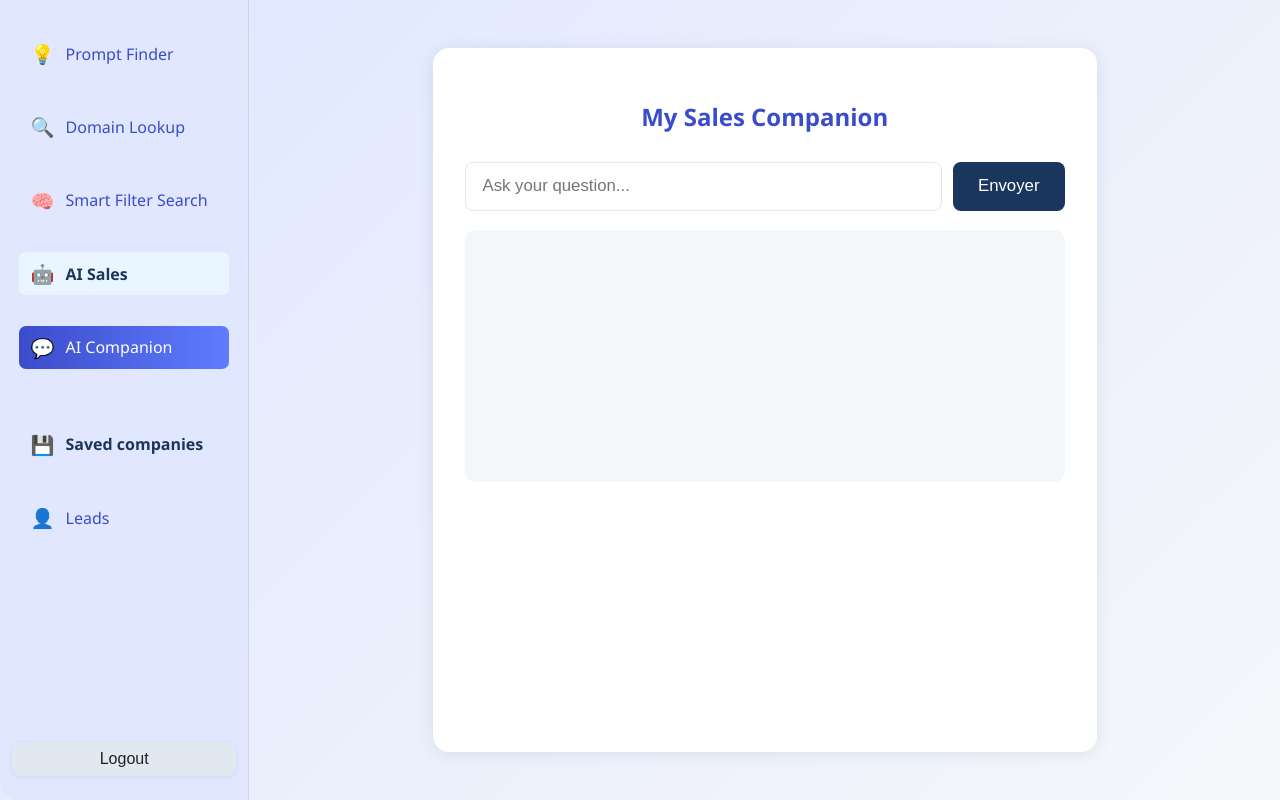
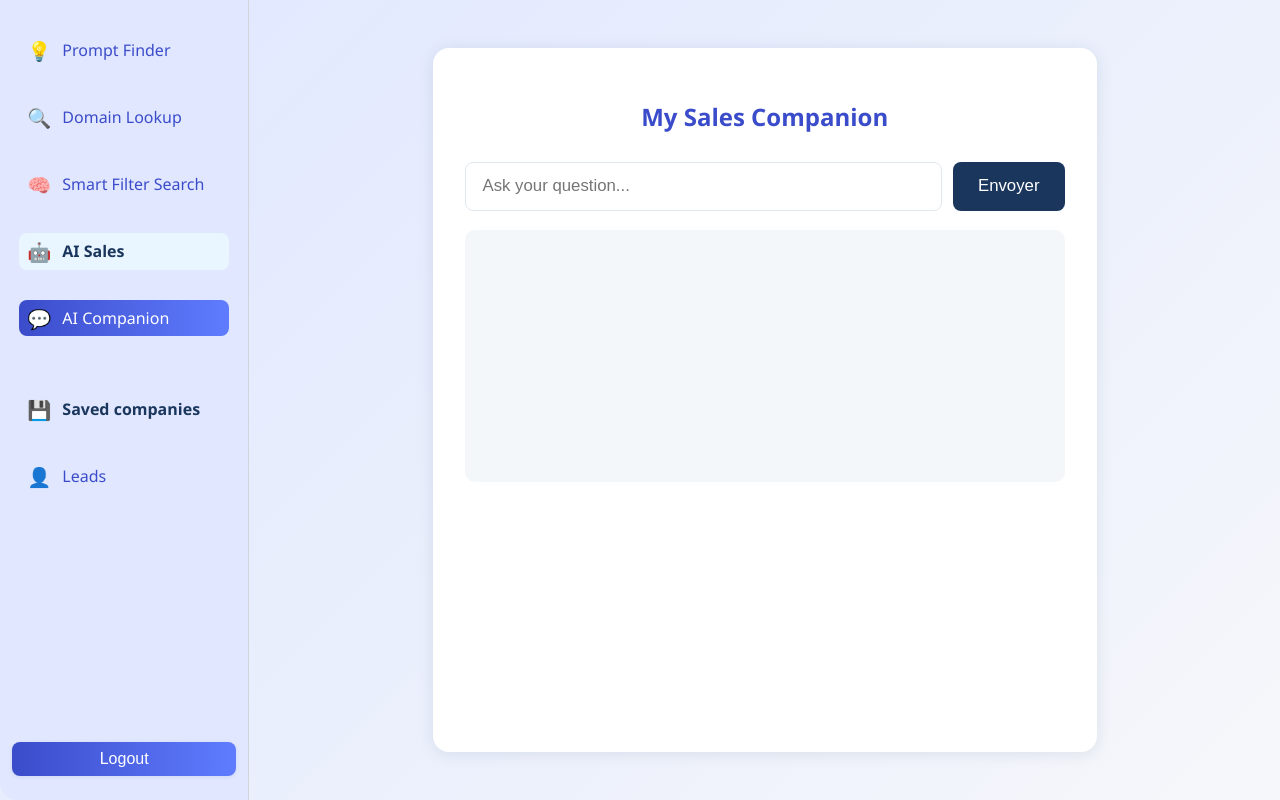
Before and after one commit to jeremchn/Archi, a website: page chatbot.html in a window 1280 px wide. Drawn offline with Linux system fonts and the light colour scheme.

Commit message:
frontend

```diff
--- a/chatbot.html
+++ b/chatbot.html
@@ -128,32 +128,32 @@
 <div class="layout">
     <aside class="menu">
         <nav>
-            <ul style="list-style:none;padding:0;margin:0;display:flex;flex-direction:column;gap:1.2em;">
-                <li id="menu-prompt" class="menu-item" style="display:flex;align-items:center;gap:0.7em;cursor:pointer;padding:0.5em 0.7em;border-radius:7px;transition:background 0.2s;">
+            <ul>
+                <li id="menu-prompt" class="menu-item">
                     <span style="font-size:1.2em;">💡</span> <span>Prompt Finder</span>
                 </li>
-                <li id="menu-name" class="menu-item" style="display:flex;align-items:center;gap:0.7em;cursor:pointer;padding:0.5em 0.7em;border-radius:7px;transition:background 0.2s;">
+                <li id="menu-name" class="menu-item">
                     <span style="font-size:1.2em;">🔍</span> <span>Domain Lookup</span>
                 </li>
-                <li id="menu-filter" class="menu-item" style="display:flex;align-items:center;gap:0.7em;cursor:pointer;padding:0.5em 0.7em;border-radius:7px;transition:background 0.2s;">
+                <li id="menu-filter" class="menu-item">
                     <span style="font-size:1.2em;">🧠</span> <span>Smart Filter Search</span>
                 </li>
-                <li id="menu-aisales" class="menu-item" style="display:flex;align-items:center;gap:0.7em;cursor:pointer;padding:0.5em 0.7em;border-radius:7px;transition:background 0.2s;font-weight:600;color:#1a365d;background:#eaf6ff;">
+                <li id="menu-aisales" class="menu-item" style="font-weight:600;color:#1a365d;background:#eaf6ff;">
                     <span style="font-size:1.2em;">🤖</span> <span>AI Sales</span>
                 </li>
-                <li id="menu-chatbot" class="menu-item active" style="display:flex;align-items:center;gap:0.7em;cursor:pointer;padding:0.5em 0.7em;border-radius:7px;transition:background 0.2s;">
+                <li id="menu-chatbot" class="menu-item active">
                     <span style="font-size:1.2em;">💬</span> <span>AI Companion</span>
                 </li>
-                <li id="menu-saved" class="menu-item" style="display:flex;align-items:center;gap:0.7em;cursor:pointer;padding:0.5em 0.7em;border-radius:7px;transition:background 0.2s;margin-top:1.5em;font-weight:600;color:#1a365d;">
+                <li id="menu-saved" class="menu-item" style="margin-top:1.5em;font-weight:600;color:#1a365d;">
                     <span style="font-size:1.2em;">💾</span> <span>Saved companies</span>
                 </li>
-                <li id="menu-contacts" class="menu-item" style="display:flex;align-items:center;gap:0.7em;cursor:pointer;padding:0.5em 0.7em;border-radius:7px;transition:background 0.2s;">
+                <li id="menu-contacts" class="menu-item">
                     <span style="font-size:1.2em;">👤</span> <span>Leads</span>
                 </li>
                 <li style="flex:1 1 auto;"></li>
             </ul>
         </nav>
-        <button class="btn btn-gray" style="font-size:1em;padding:0.5em 1.1em;width:90%;position:absolute;left:5%;bottom:1.5em;background:#e2e8f0;color:#222;" onclick="window.location.href='auth.html'">Logout</button>
+        <button class="btn btn-gray" style="font-size:1em;padding:0.5em 1.1em;width:90%;position:absolute;left:5%;bottom:1.5em;" onclick="window.location.href='auth.html'">Logout</button>
     </aside>
     <div class="chat-container">
         <h2>My Sales Companion</h2>
```
Also changed, not shown: auth.html (+2 -2 lines), welcome.html (+3 -3 lines).
